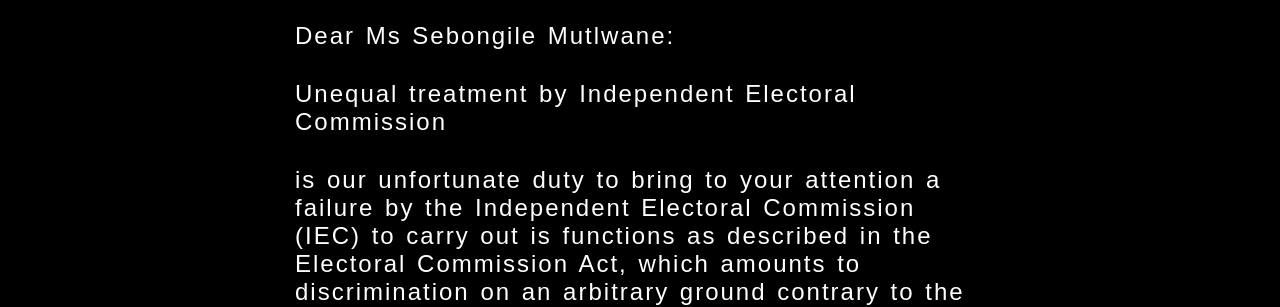
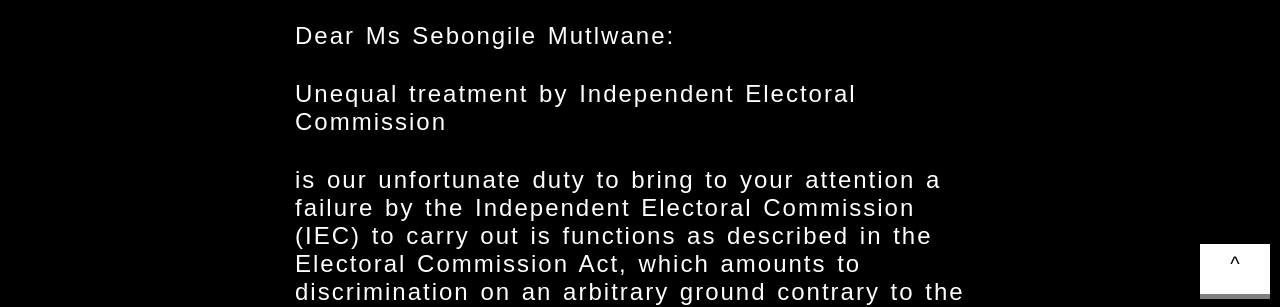
Before and after one commit to Iman345/WSOA3028A_1845550, a plain HTML site: page BlogThreeExt.html in a window 1280 px wide. Shown: the part 496-803 px from the top of the page. Drawn offline with Linux system fonts and the light colour scheme.

Commit message:
adding button

```diff
--- a/BlogThreeExt.html
+++ b/BlogThreeExt.html
@@ -30,6 +30,7 @@
         </section>
 
 <main>
+    <a id="Topbtn" title="scrollUp" href="#">&#94;</a>
     <article>
 
         <header class="article-header">
```
Also changed, not shown: PBlogFashion.html (+1 -1 lines), personal-blogs.html (+1 -1 lines).
